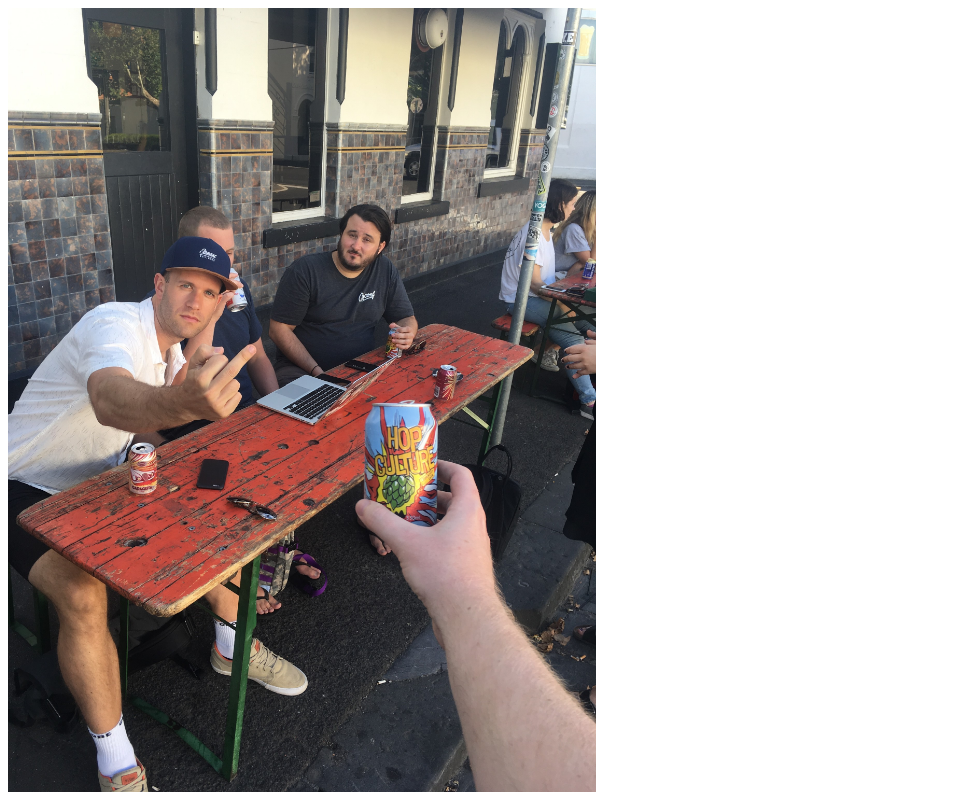
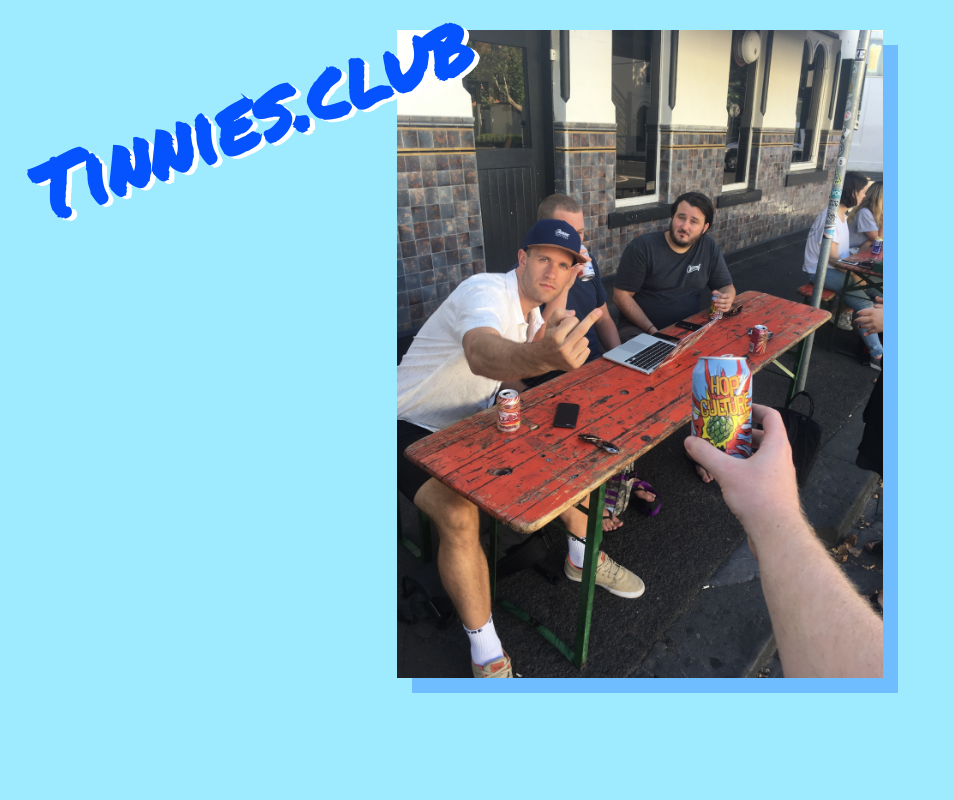
Before and after one commit to lstoll/tinnies.club, a plain HTML site: page index.html in a window 1280 px wide. Shown: the whole page, without its empty margins (0-953 px from the left). Drawn offline with Linux system fonts and the light colour scheme.

Commit message:
make web site

```diff
--- /dev/null
+++ b/css/main.css
@@ -0,0 +1,35 @@
+html body {
+  margin: 0;
+  height: 100%;
+  width: 100%;
+  font-family: 'Permanent Marker', cursive;
+  background-color: #9eebff;
+}
+
+.header {
+  position: absolute;
+  z-index: 10000;
+  margin: 75px 0 0 20px;
+  -ms-transform: rotate(-20deg);
+  -webkit-transform: rotate(-20deg);
+  transform: rotate(-20deg);
+}
+
+h1 {
+  font-size: 5em;
+  line-height: 1em;
+  margin: 0;
+  color: #0553ff;
+  text-shadow: 4px 4px #ffffff;
+}
+
+.tins-boys {
+  height: 90vh;
+  text-align: center;
+  padding-top: 30px;
+}
+
+.tins-boys img {
+  max-height: 90%;
+  box-shadow: 15px 15px 0 rgba(5, 83, 255, 0.3);
+}
--- a/index.html
+++ b/index.html
@@ -1,6 +1,19 @@
+<!doctype html>
 <html>
-    <head><title>tinnies.club</title></head>
-    <body>
-        <img height="100%" src="IMG_2274.JPG">
-    </body>
+<head>
+  <title>Tinnies.club</title>
+  <link rel="stylesheet" href="css/main.css">
+  <link href="https://fonts.googleapis.com/css?family=Permanent+Marker" rel="stylesheet">
+</head>
+<body>
+
+<div class="header">
+  <h1>Tinnies.club</h1>
+</div>
+
+<div class="tins-boys">
+  <img src="img/IMG_2274.JPG" alt="Tinnies Club Members">
+</div>
+
+</body>
 </html>
```
Also changed, not shown: img/IMG_2274.JPG (renamed from IMG_2274.JPG).
